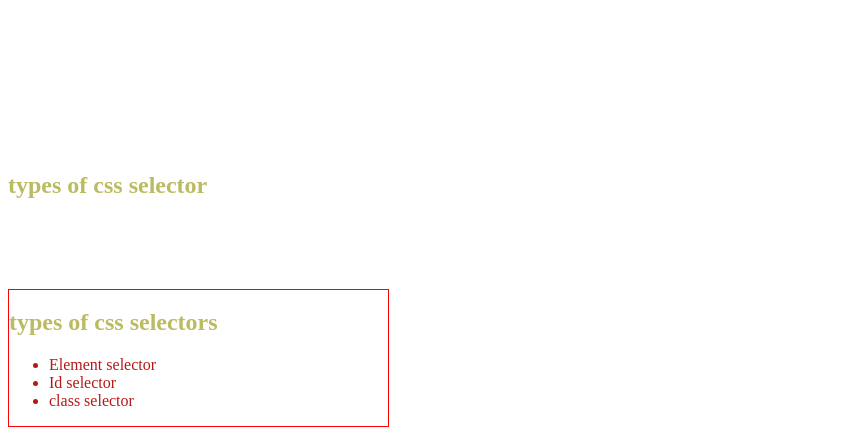
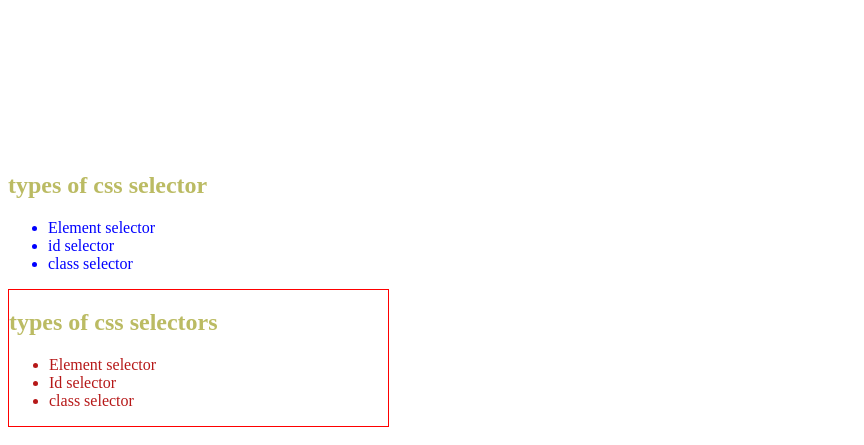
Before and after one commit to NyakasaneCR7/words-of-God, a plain HTML site: page styles.html in a window 1280 px wide. Shown: the part 107-552 px from the top of the page, without its empty margins (0-864 px from the left). Drawn offline with Linux system fonts and the light colour scheme.

Commit message:
Update styles.html

```diff
--- a/styles.html
+++ b/styles.html
@@ -20,7 +20,7 @@
 </ol>
 
 <h2 style="color: #bbbb63;">types of css selector</h2>
-<ul style="color: white;">
+<ul style="color: blue;">
 <li>Element selector</li>
 <li>id selector</li>
 <li>class selector</li>
```
